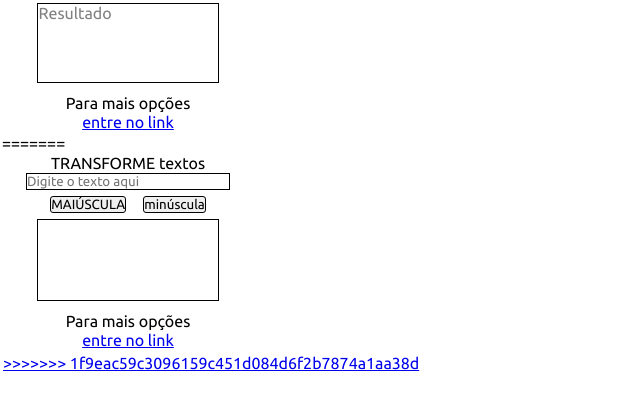
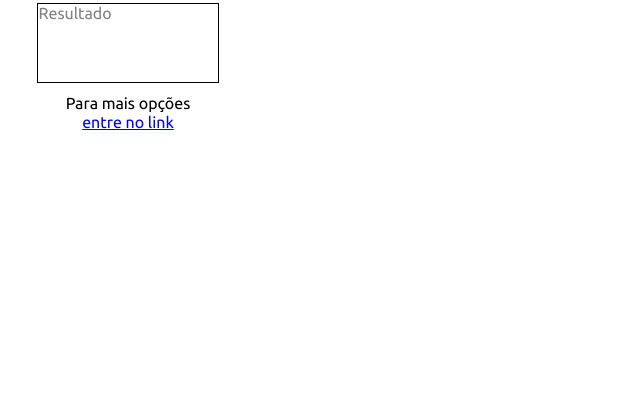
Before and after one commit to Phzin-2112/extTransformeTexto, a browser extension: page index.html in a window 1280 px wide. Shown: the part 88-498 px from the top of the page, without its empty margins (0-640 px from the left). Drawn offline with Linux system fonts and the light colour scheme.

Commit message:
Arrumando duplicata do HTML

```diff
--- a/index.html
+++ b/index.html
@@ -44,42 +44,3 @@
     <script src="scripts.js"></script>
   </body>
 </html>
-=======
-    <!DOCTYPE html>
-    <html lang="pt-br">
-    <head>
-        <meta charset="UTF-8" />
-        <meta name="viewport" content="width=device-width, initial-scale=1.0" />
-        <link rel="preconnect" href="https://fonts.googleapis.com">
-        <link rel="preconnect" href="https://fonts.gstatic.com" crossorigin>
-        <link href="https://fonts.googleapis.com/css2?family=Ubuntu+Mono:ital,wght@0,400;0,700;1,400;1,700&family=Ubuntu:ital,wght@0,300;0,400;0,500;0,700;1,300;1,400;1,500;1,700&display=swap" rel="stylesheet">
-        <link rel="stylesheet" href="style.css">
-        <title>Transformar Textos</title>
-    </head>
-    <body>
-        <div class="container-pai">
-        <header class="cabecalho">TRANSFORME textos</header>
-        <input
-            type="text"
-            name="text"
-            id="input-text"
-            class="input-text"
-            maxlength="500"
-            placeholder="Digite o texto aqui"
-            required
-        />
-
-        <div class="container-button">
-            <button type="button" class="btn" id="btnMaiuscula">MAIÚSCULA</button>
-            <button type="button" class="btn" id="btnminuscula">minúscula </button>
-        </div>
-
-        <div name="result" id="result" class="result"></div>
-
-        <footer class="rodape">Para mais opções <a href="https://github.com/Phzin-2112">entre no link</footer>
-
-        </div>
-        <script src="scripts.js"></script>
-    </body>
-    </html>
->>>>>>> 1f9eac59c3096159c451d084d6f2b7874a1aa38d
```
